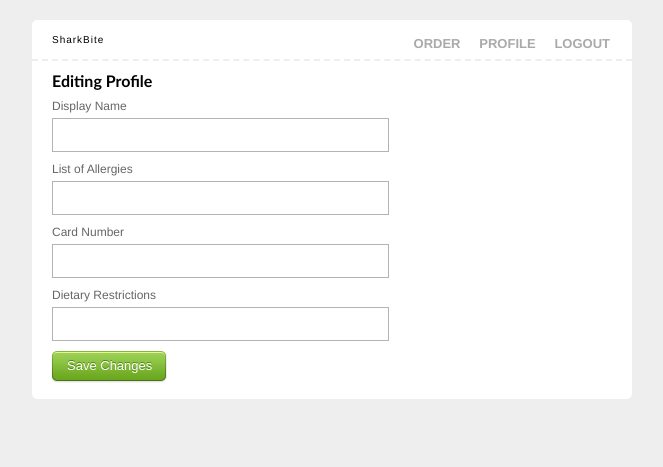
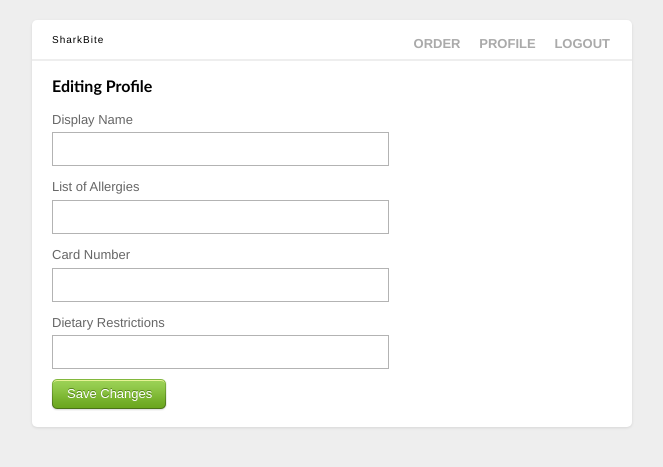
Before and after one commit to guygisborne/SharkByte, a Django app: template templates/employee/edit_profile.html in a window 1280 px wide. Shown: the top 467 px of the page, without its empty margins (308-971 px from the left). Run offline with Django 3.2, Linux system fonts and the light colour scheme; the template is opened without the code that fills it, so the values that code supplies are empty, except form fields; tables that the repository leaves empty hold one stand-in row (values such as "Sample post"); form fields are guessed from the names that the template uses.

Commit message:
added orders; improved edit profile

```diff
--- a/employee/models.py
+++ b/employee/models.py
@@ -7,7 +7,7 @@ from django.contrib.contenttypes.models import ContentType
 
 class Employee(models.Model):
 	username = models.CharField(max_length=255, editable=False)
-	display_name = models.CharField(blank=True, max_length=255, help_text='Name your order will be under and called by')
+	display_name = models.CharField(blank=True, max_length=255, help_text='Orders will be placed under this name')
 	allergies = models.CharField(blank=True, max_length=255)
 	diet = models.TextField(blank=True)
 	card_number = models.CharField(blank=True, max_length=255)
--- a/employee/views.py
+++ b/employee/views.py
@@ -41,11 +41,13 @@ def editProfile(request):
 		return HttpResponseRedirect(reverse('login'))
 
 	employee = get_object_or_404(Employee, pk=request.session['employeeID'])
+	success = False
 	if request.method == 'POST':
 		employee_form = EditEmployeeForm(request.POST, instance=employee)
 		if employee_form.is_valid():
 			employee_form.save()
+			success = True
 	else:
 		employee_form = EditEmployeeForm(instance=employee)
 
-	return render_to_response('edit_profile.html', { 'employee_form': employee_form }, context_instance=RequestContext(request))
+	return render_to_response('edit_profile.html', { 'employee_form': employee_form, 'success': success }, context_instance=RequestContext(request))
--- a/static/javascripts/main.js
+++ b/static/javascripts/main.js
@@ -0,0 +1 @@
+$('.message').slideDown(500).delay(2500).slideUp(800);
--- a/static/stylesheets/style.css
+++ b/static/stylesheets/style.css
@@ -1,29 +1,42 @@
 @import url(http://fonts.googleapis.com/css?family=Rokkitt);
 body { background:#eee; font:normal 0.625em/1.5em 'Helvetica Neue', Helvetica, Arial, sans-serif; }
+strong { font-weight:bold; }
 
-#container { background:#fff; margin:20px auto 0 auto; -moz-border-radius:5px; -webkit-border-radius:5px; }
+#container { background:#fff; margin:20px auto; border-radius:5px; -moz-border-radius:5px; -webkit-border-radius:5px; box-shadow:0 1px 3px rgba(0,0,0,0.1); -moz-box-shadow:0 1px 3px rgba(0,0,0,0.1); -webkit-box-shadow:0 1px 3px rgba(0,0,0,0.1); }
     #container.small { width:375px; }
     #container.medium { width:600px; }
     #container.large { width:900px; }
 
-#header { padding:12px 20px; border-bottom:2px dashed #eee; }
+#header { padding:12px 20px; border-bottom:2px solid #eee; }
     #logo { font:normal 2.2em/1em Rokkitt, inherit; letter-spacing:1px; }
     #nav { float:right; color:#bcbcbc; }
         #nav li { display:inline; }
         #nav a { padding:14px; margin-top:-10px; margin-right:-12px; display:inline-block; font-size:1.3em; text-decoration:none; font-weight:bold; text-transform:uppercase; color:#aaa; }
         #nav a:hover { color:#6a8e80; }
 
-#content { padding:12px 20px; }
-    #content h2 { font:bold 1.6em/1em 'Trebuchet MS', Helvetica, 'Helvetica Neue', Arial; margin-bottom:10px; }
+
+#content { }
+    #content h2 { font:bold 1.6em/1.6em 'Trebuchet MS', Helvetica, 'Helvetica Neue', Arial; margin-bottom:10px; }
+    #content p { font-size:1.3em; line-height:1.667em; margin-bottom:16px; color:#333; }
+    .inner { padding:12px 20px; }
+    .success { font-size:1.2em; color:rgba(0,0,0,0.6); padding:12px 20px; background:rgba(145, 200, 74, 0.2); display:none; }
+
+.menu { padding:12px 20px; border-bottom:2px dashed #eee; }
+    .menu:last-child { border-bottom:none; }
 
 form { }
-    p { display:inline-block; margin-bottom:10px; }
-    label { display:block; margin-bottom:4px; font-size:1.2em; color:#666; }
-    label span.help_text { display:block; color:#888; margin-top:2px; }
+    form p { display:inline-block; margin-bottom:10px !important; }
+    label { display:block; margin-bottom:2px; color:#666; }
+    label span.help_text { float:right; color:#888; }
     label span.errors { float:right; color:#DF1B1B; }
-    input, textarea { border:1px solid #b3b3b3; padding:8px; font:normal 1em "Helvetica Neue", Helvetica, Arial, sans-serif; }
-    input { width:319px; font-size:1.4em; }
-    textarea { width:400px; line-height:1.57em; }
+    label span.value { display:block; margin-left:2em; }
+    input, textarea { border:1px solid #b3b3b3; padding:8px; font:normal 1.077em "Helvetica Neue", Helvetica, Arial, sans-serif; }
+    input { width:319px; }
+    textarea { width:400px; height:5em; }
+
+    label.radio { cursor:pointer; line-height:1.667em; color:#333; margin-bottom:6px; }
+    label.radio:last-child { margin-bottom:0px; }
+    label.radio input { width:auto; float:left; margin-top:5px; }
 
 /*
  * Button styles ripped from http://www.m.grooveshark.com
--- a/templates/employee/edit_profile.html
+++ b/templates/employee/edit_profile.html
@@ -4,6 +4,14 @@
 {% block size %}medium{% endblock %}
 
 {% block content %}
+
+    {% if success %}
+        <div class="success message">
+            <strong>Saved!</strong> Your profile's changes have been recorded.
+        </div>
+    {% endif %}
+
+    <div class="inner">
 
         <h2>Editing Profile</h2>
 
@@ -32,4 +40,6 @@
             </div>
         </form>
 
+    </div>
+
 {% endblock %}
--- a/templates/employee/login.html
+++ b/templates/employee/login.html
@@ -6,7 +6,7 @@
 
 {% block content %}
 
-    <form method="post" class="login" action="{% url employee.views.authenticate %}">
+    <form method="post" class="login inner" action="{% url employee.views.authenticate %}">
         {% csrf_token %}
         <p>
             <label for="id_username">Username <span class="errors">{% for error in login_form.username.errors %} {{ error }} {% endfor %}</span></label>
```
Also changed, not shown: templates/menu/order.html (+70 -2 lines), templates/base.html (line endings or trailing spaces). Lines whose indentation alone changed are shown as unchanged.
